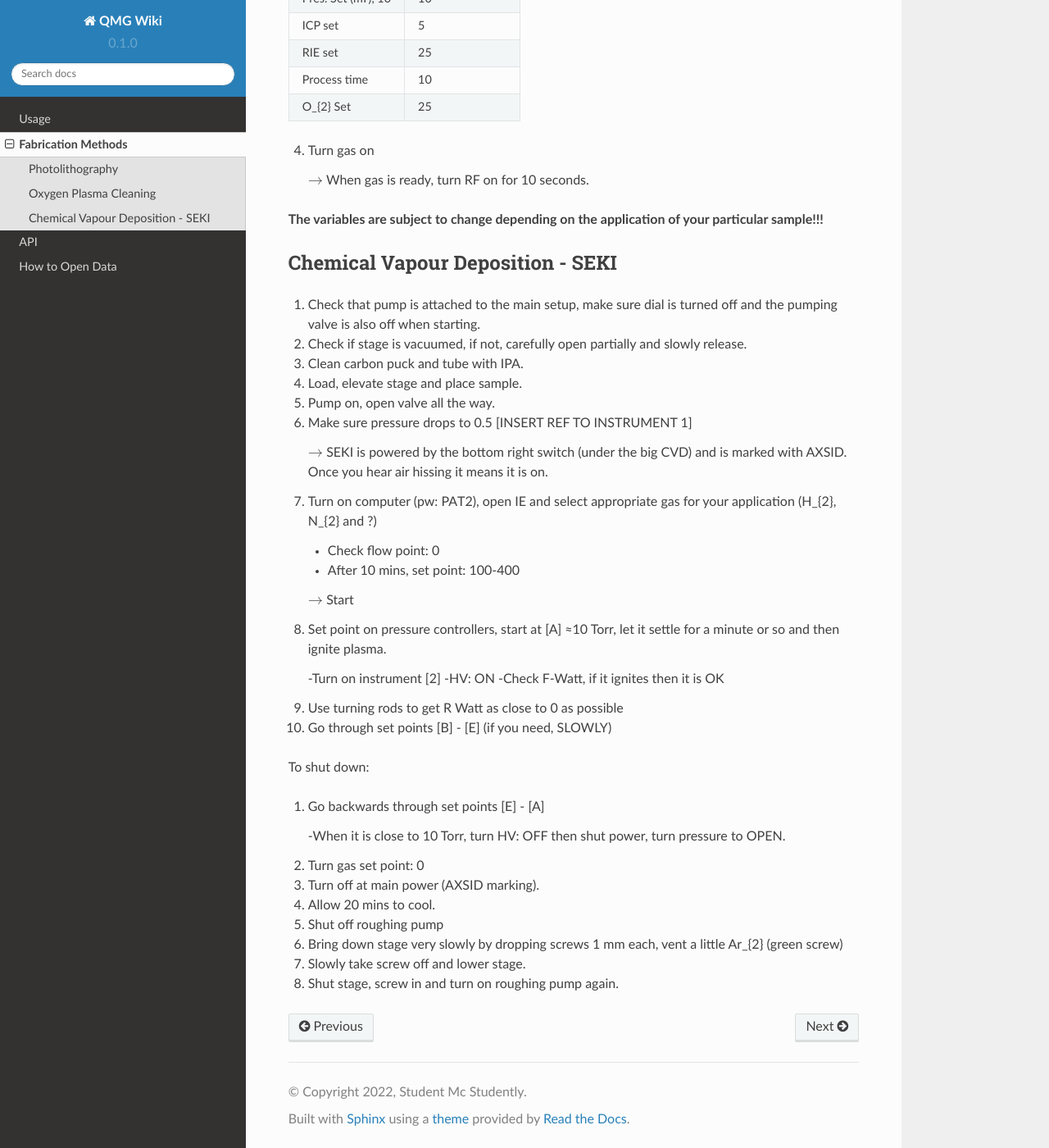
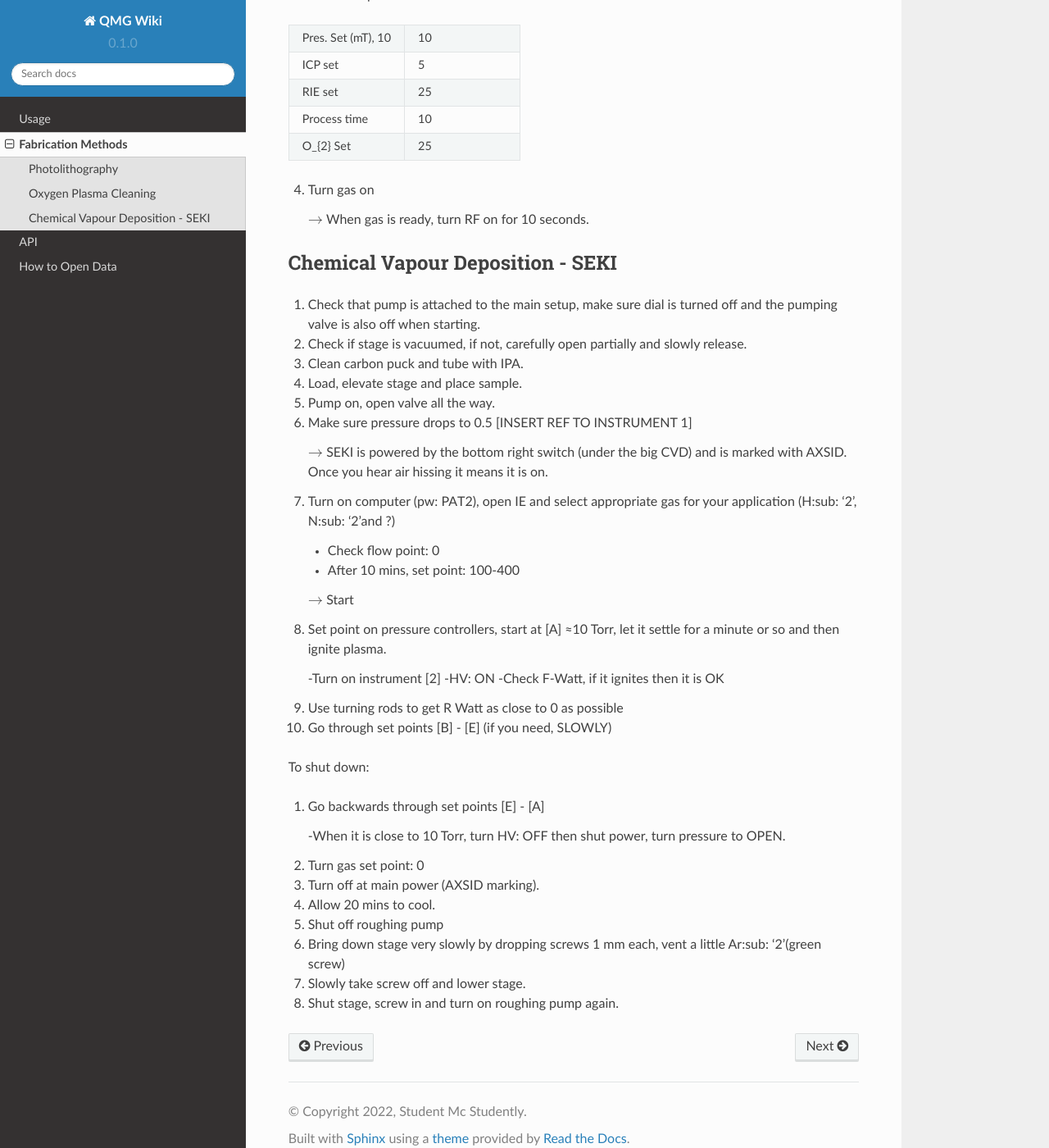
Before and after one commit to quantum-materials-group/QMG-wiki, a Sphinx documentation site: the page built from docs/fab_sop.rst, in a window 1280 px wide and 1400 px high, scrolled down 1622 px. Shown: the whole window at 82% size. Built offline with Sphinx 7.4.7 and the Read the Docs theme 2.0.0, drawn with Linux system fonts in a browser that asks for light colours; some of the changed lines change nothing that is shown; some of the changed text lies outside the part shown.

Commit message:
Update fab_sop.rst
subscripts

```diff
--- a/docs/fab_sop.rst
+++ b/docs/fab_sop.rst
@@ -1,5 +1,8 @@
 Fabrication Methods
 ===================
+
+**The variables are subject to change depending on the application of your particular sample!!!**
+
 
 Photolithography
 ----------------
@@ -69,7 +72,7 @@
 
 12. Develop for 10 seconds (INSERT DIAGRAM) then immediately into water.
 
-13. Dry surface with N2, bottom side with Kimtech.
+13. Dry surface with N\ :sub: '2'\, bottom side with Kimtech.
 
 14. Check with microscope.
 
@@ -102,7 +105,6 @@
 
    :math:`\rightarrow` When gas is ready, turn RF on for 10 seconds.
 
-**The variables are subject to change depending on the application of your particular sample!!!**
 
 
 Chemical Vapour Deposition - SEKI
@@ -122,7 +124,7 @@
 
    :math:`\rightarrow` SEKI is powered by the bottom right switch (under the big CVD) and is marked with AXSID. Once you hear air hissing it means it is on.
 
-7. Turn on computer (pw: PAT2), open IE and select appropriate gas for your application (H_{2}, N_{2} and ?)
+7. Turn on computer (pw: PAT2), open IE and select appropriate gas for your application (H\ :sub: '2'\, N\ :sub: '2'\ and ?)
 
    - Check flow point: 0
 
@@ -154,7 +156,7 @@
 
 5. Shut off roughing pump
 
-6. Bring down stage very slowly by dropping screws 1 mm each, vent a little Ar_{2} (green screw)
+6. Bring down stage very slowly by dropping screws 1 mm each, vent a little Ar\ :sub: '2'\ (green screw)
 
 7. Slowly take screw off and lower stage.
 
```
